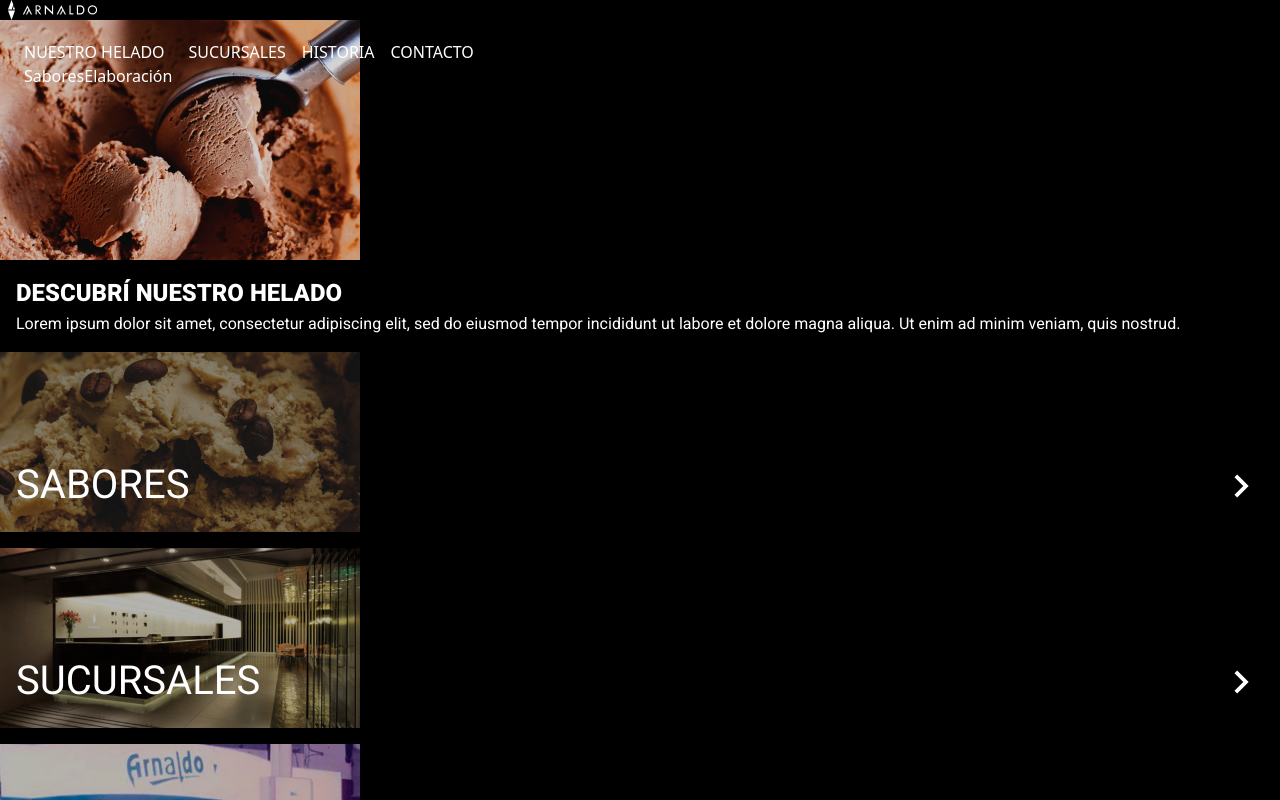
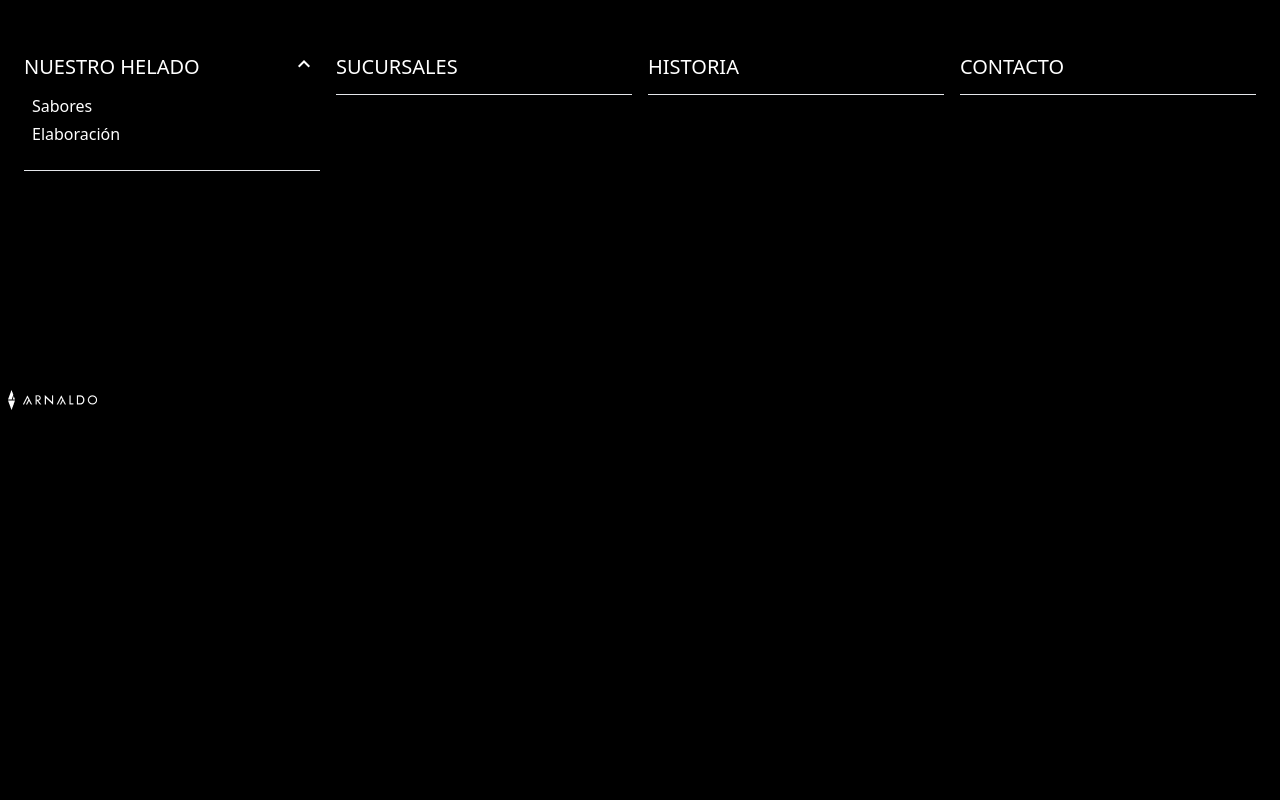
Before and after one commit to TomasSorgetti/arnaldo, a React (Vite) app: page / in a window 1280 px wide. Both pictures are taken after a click on the button "NUESTRO HELADO". Shown: the top 800 px of the page. Built offline with nearby package versions, Linux system fonts and the light colour scheme.

Commit message:
navbar mobile

```diff
--- a/src/components/Navigation/Navigation.jsx
+++ b/src/components/Navigation/Navigation.jsx
@@ -1,12 +1,18 @@
 import { useState } from "react";
 import { Link } from "react-router-dom";
-import HeladoLogo from "../../assets/logo/HeladoLogo.png"
-import Logo from "../../assets/logo/Logo.png"
+import HeladoLogo from "../../assets/logo/HeladoLogo.png";
+import Logo from "../../assets/logo/Logo.png";
+import iconDown from "../../assets/iconDown.png";
+
 const Navigation = () => {
   const [nav, setNav] = useState(false);
   const [dropdown, setDropdown] = useState(false);
   const handleClick = () => {
     setNav(!nav);
+  };
+  const handleClickNavigate = () => {
+    setNav(!nav);
+    setDropdown(false);
   };
   const handleDropdown = () => {
     setDropdown(!dropdown);
@@ -16,48 +22,82 @@ const Navigation = () => {
       id="navbar"
       className="flex items-center justify-between flex-wrap px-2 lg:flex-row"
     >
-      <Link to="/" className="flex items-center gap-2">
+      <Link
+        onClick={handleClickNavigate}
+        to="/"
+        className="flex items-center gap-2 py-3"
+      >
         <img src={HeladoLogo} alt="logo 1" />
         <img src={Logo} alt="logo 2" />
       </Link>
       <div className="block lg:hidden">
         <button
           onClick={handleClick}
-          className="flex items-center px-3 py-2 border rounded"
+          className={`relative flex flex-col justify-center gap-[4px]`}
         >
-          <svg
-            className="fill-current h-3 w-3"
-            viewBox="0 0 20 20"
-            xmlns="http://www.w3.org/2000/svg"
-          >
-            <title>Menu</title>
-            <path d="M0 3h20v2H0V3zm0 6h20v2H0V9zm0 6h20v2H0v-2z" />
-          </svg>
+          <div
+            className={`w-5 h-[2px] bg-white ${
+              nav ? "rotate-45 absolute" : ""
+            }`}
+          ></div>
+          <div className={`w-5 h-[2px] bg-white ${nav ? "hidden" : ""}`}></div>
+          <div
+            className={`w-5 h-[2px] bg-white ${
+              nav ? "rotate-[-45deg]" : ""
+            }`}
+          ></div>
         </button>
       </div>
       <div
-        className={`w-auto font-poppins text-subTitleColor font-medium text-[16px] flex flex-col gap-2 items-center lg:flex lg:flex-row lg:items-center lg:justify-end lg:w-auto lg:pr-10${
+        className={`w-full h-screen font-poppins text-subTitleColor font-medium text-[16px] flex flex-col gap-2 items-center lg:flex lg:flex-row lg:items-center lg:justify-end lg:w-auto lg:pr-10${
           !nav ? " hidden" : ""
         }`}
       >
-        <ul className="absolute left-0 top-10 flex  items-start px-6 flex-col justify-center gap-2 lg:flex lg:flex-row lg:gap-4 ">
-          <li>
-            <button type="button" onClick={handleDropdown}>
-              NUESTRO HELADO
+        <ul
+          className={`absolute w-full text-[1.25rem] font-normal bg-black text-white left-0 top-10 flex  items-start px-6 flex-col justify-center gap-2 lg:flex lg:flex-row lg:gap-4 ${
+            nav ? "border-t-2 border-white" : ""
+          }`}
+        >
+          <li className="w-full border-b py-3">
+            <button
+              className="w-full pr-1 flex justify-between"
+              type="button"
+              onClick={handleDropdown}
+            >
+              <p>NUESTRO HELADO</p>
+              <img
+                className={`${dropdown ? "rotate-180" : ""}`}
+                src={iconDown}
+                alt="icon down"
+              />
             </button>
-            <ul className={`${!dropdown ? " hidden" : ""}`}>
-              <Link to="/sabores">Sabores</Link>
-              <Link to="/elaboracion">Elaboración</Link>
+            <ul
+              className={`flex flex-col gap-1 pl-2 py-3 text-[1rem] font-normal ${
+                !dropdown ? " hidden" : ""
+              }`}
+            >
+              <Link onClick={handleClickNavigate} to="/sabores">
+                Sabores
+              </Link>
+              <Link onClick={handleClickNavigate} to="/elaboracion">
+                Elaboración
+              </Link>
             </ul>
           </li>
-          <li>
-            <Link to="/sucursales">SUCURSALES</Link>
+          <li className="w-full border-b py-3">
+            <Link onClick={handleClickNavigate} to="/sucursales">
+              SUCURSALES
+            </Link>
           </li>
-          <li>
-            <Link to="/historia">HISTORIA</Link>
+          <li className="w-full border-b py-3">
+            <Link onClick={handleClickNavigate} to="/historia">
+              HISTORIA
+            </Link>
           </li>
-          <li>
-            <Link to="/contacto">CONTACTO</Link>
+          <li className="w-full border-b py-3">
+            <Link onClick={handleClickNavigate} to="/contacto">
+              CONTACTO
+            </Link>
           </li>
         </ul>
       </div>
```
Also changed, not shown: src/assets/Organismo/Molecula/Atomo/IconoChevronDown.png (added), src/assets/iconDown.png (added).
